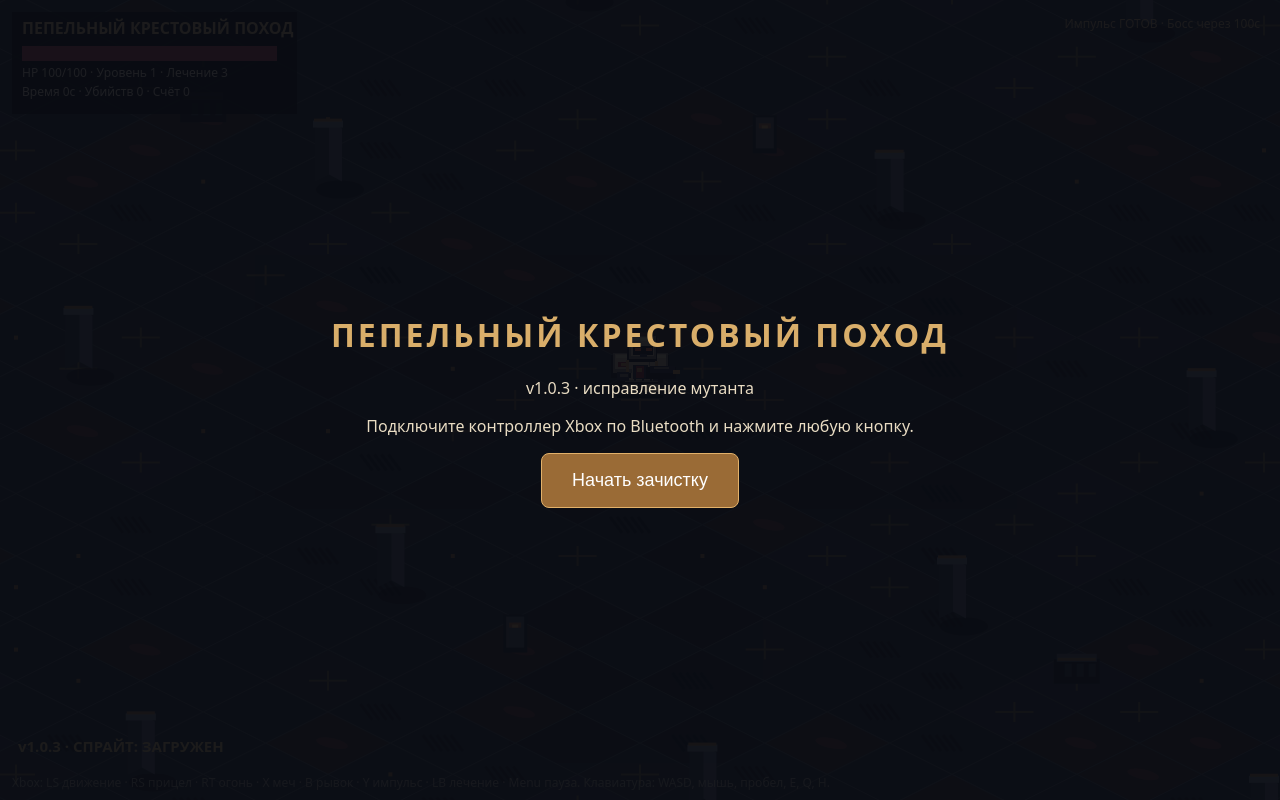
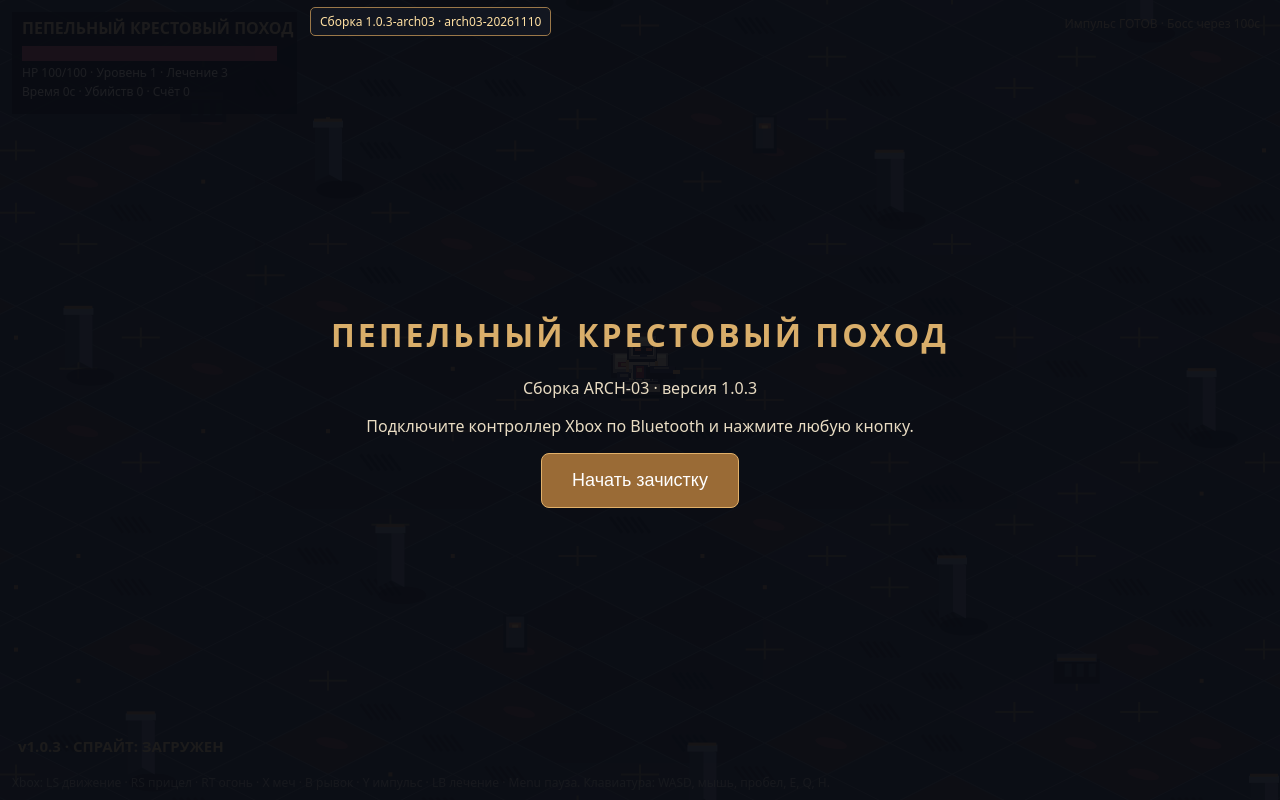
Before and after one commit to Br0omer/ashen-crusade, a plain HTML site: page index.html in a window 1280 px wide. Drawn offline with Linux system fonts and the light colour scheme; animation ran at ten frames a second.

Commit message:
Accept ARCH-03 and promote versioned build to main page

```diff
--- a/index.html
+++ b/index.html
@@ -1 +1 @@
-<!doctype html><html lang="ru"><meta charset="utf-8"><meta name="viewport" content="width=device-width,initial-scale=1,maximum-scale=1,user-scalable=no"><title>Пепельный крестовый поход</title><link rel="stylesheet" href="style.css?v=arch01"><canvas id="c"></canvas><div id="tip">Xbox: LS движение · RS прицел · RT огонь · X меч · B рывок · Y импульс · LB лечение · Menu пауза. Клавиатура: WASD, мышь, пробел, E, Q, H.</div><div id="start"><div><h1>ПЕПЕЛЬНЫЙ КРЕСТОВЫЙ ПОХОД</h1><p>v1.0.3 · исправление мутанта</p><p>Подключите контроллер Xbox по Bluetooth и нажмите любую кнопку.</p><button id="play">Начать зачистку</button></div></div><script src="js/core.js?v=arch02" defer></script><script src="js/input.js?v=arch02" defer></script><script src="js/state.js?v=arch02" defer></script><script src="js/gameplay.js?v=arch02" defer></script><script src="js/render.js?v=arch02" defer></script><script src="js/boot.js?v=arch02" defer></script></html>
+<!doctype html><html lang="ru"><meta charset="utf-8"><meta name="viewport" content="width=device-width,initial-scale=1,maximum-scale=1,user-scalable=no"><title>Пепельный крестовый поход</title><link rel="stylesheet" href="style.css?v=arch03"><canvas id="c"></canvas><div id="build-info" style="position:fixed;top:7px;left:310px;z-index:5;color:#ffe0a2;background:#141924d9;padding:5px 9px;border:1px solid #9b7849;border-radius:5px;font:12px system-ui;pointer-events:none">Загрузка версии…</div><div id="tip">Xbox: LS движение · RS прицел · RT огонь · X меч · B рывок · Y импульс · LB лечение · Menu пауза. Клавиатура: WASD, мышь, пробел, E, Q, H.</div><div id="start"><div><h1>ПЕПЕЛЬНЫЙ КРЕСТОВЫЙ ПОХОД</h1><p>Сборка ARCH-03 · версия 1.0.3</p><p>Подключите контроллер Xbox по Bluetooth и нажмите любую кнопку.</p><button id="play">Начать зачистку</button></div></div><script src="js/version.js?v=arch03" defer></script><script src="js/core.js?v=arch03" defer></script><script src="js/input.js?v=arch03" defer></script><script src="js/state.js?v=arch03" defer></script><script src="js/gameplay.js?v=arch03" defer></script><script src="js/render.js?v=arch03" defer></script><script src="js/boot.js?v=arch03" defer></script></html>
```
